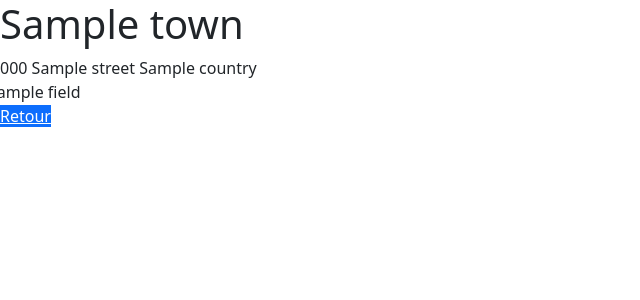
After one commit to corentyndormoy/MyTournamentWeb, a Symfony app: template templates/place/show.html.twig in a window 1280 px wide. The commit adds this page. Shown: the top 300 px of the page, without its empty margins (0-640 px from the left). Run offline with Twig, Linux system fonts and the light colour scheme; the template is opened without the code that fills it: most values are stand-ins (such as "Sample title", 1, 10 or a date in 2020); some libraries are stand-ins or nearby versions.

Commit message:
Show Fields

```diff
--- a/src/Controller/TournamentController.php
+++ b/src/Controller/TournamentController.php
@@ -99,11 +99,10 @@ class TournamentController extends AbstractController
      * Affiche les détails du tournois
      *
      * @param Tournament            $tournament
-     * @param TournamentRepository  $tournamentRepository
      *
      * @return Response
      */
-    public function show(Tournament $tournament, TournamentRepository $tournamentRepository): Response
+    public function show(Tournament $tournament): Response
     {
         return $this->render('tournament/show.html.twig', [
             'tournament' => $tournament
--- a/templates/base.html.twig
+++ b/templates/base.html.twig
@@ -7,6 +7,7 @@
            and uncomment the following Encore helpers to start using Symfony UX #}
         {% block stylesheets %}
             {#{{ encore_entry_link_tags('app') }}#}
+            <link href="https://cdn.jsdelivr.net/npm/bootstrap@5.0.0-beta2/dist/css/bootstrap.min.css" rel="stylesheet" integrity="sha384-BmbxuPwQa2lc/FVzBcNJ7UAyJxM6wuqIj61tLrc4wSX0szH/Ev+nYRRuWlolflfl" crossorigin="anonymous">
         {% endblock %}
 
         {% block javascripts %}
--- a/templates/place/index.html.twig
+++ b/templates/place/index.html.twig
@@ -10,6 +10,7 @@
             <tr>
                 <th>Ville</th>
                 <th></th>
+                <th></th>
             </tr>
         </thead>
         <tbody>
@@ -17,6 +18,7 @@
             <tr>
                 <td>{{ place.town|raw }}</td>
                 <td><a href="{{ path('place_add_field', {'id': place.id}) }}" class="btn-primary">Ajouter un terrain</a></td>
+                <td><a href="{{ path('place_show', {'id': place.id}) }}" class="btn-primary">Voir</a></td>
             </tr>
         {% endfor %}
         </tbody>
--- /dev/null
+++ b/templates/place/show.html.twig
@@ -0,0 +1,25 @@
+{% extends 'base.html.twig' %}
+
+{% block title %}{{ place.town }}{% endblock %}
+
+{% block body %}
+<section id="place">
+    <h1>{{ place.town }}</h1>
+    <div class="tournament-starting-at">
+        {{ place.postcode }}
+        {{ place.street }}
+        {{ place.country }}
+    </div>
+</section>
+
+<section id="fields">
+    {% for field in place.fields %}
+        <div class="row">
+            {{ field.name }}
+        </div>
+    {% endfor %}
+</section>
+
+<a href="{{ path('place') }}" class="btn-primary">Retour</a>
+
+{% endblock %}
```
Also changed, not shown: src/Controller/PlaceController.php (+15 -0 lines).
